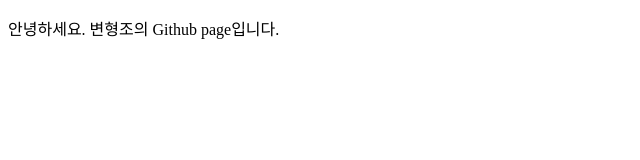
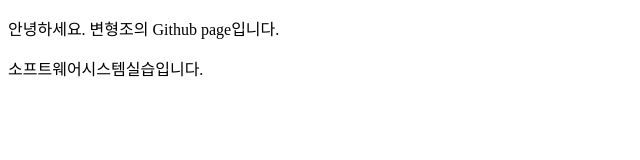
Before and after one commit to ByunHyungJo/ByunHyungJo.github.io, a plain HTML site: page index.html in a window 1280 px wide. Shown: the whole page, without its empty margins (0-640 px from the left). Drawn offline with Linux system fonts and the light colour scheme.

Commit message:
second commit

```diff
--- a/index.html
+++ b/index.html
@@ -8,5 +8,6 @@
 </head>
 <body>
     <p>안녕하세요. 변형조의 Github page입니다.</p>
+    <p>소프트웨어시스템실습입니다.</p>
 </body>
 </html>
```
